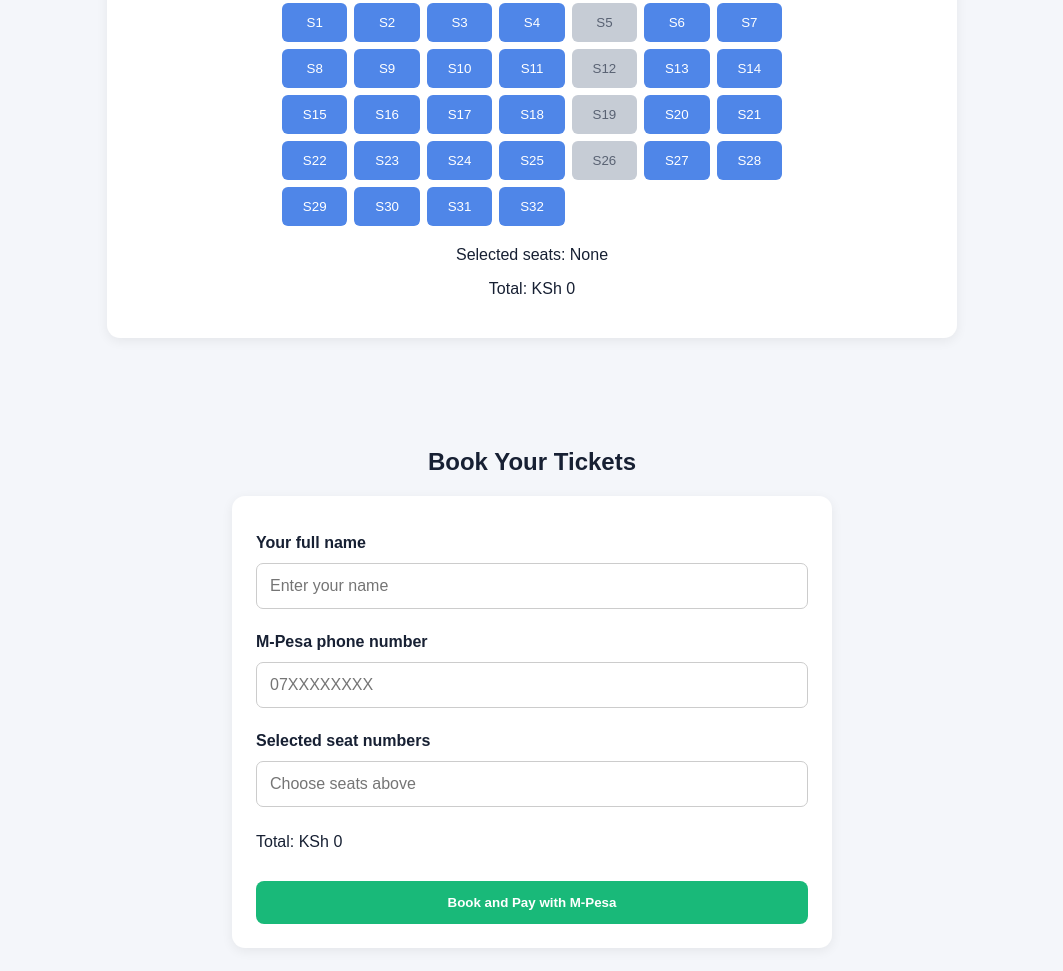
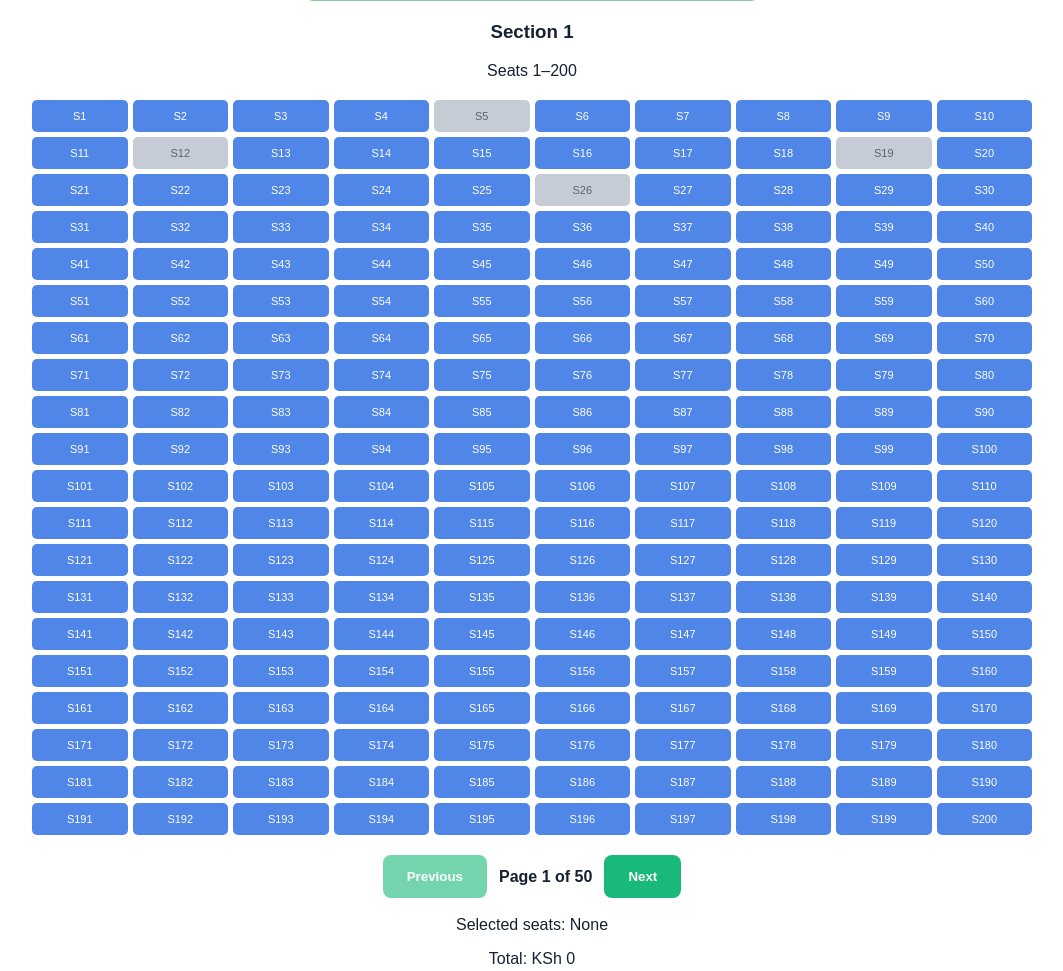
Before and after one commit to TalantaTickects/Talanta-tickects, a plain HTML site: page public/index.html in a window 1280 px wide. Shown: the part 2064-3035 px from the top of the page, without its empty margins (108-1171 px from the left). Drawn offline with Linux system fonts and the light colour scheme.

Commit message:
Update index.html

```diff
--- a/public/index.html
+++ b/public/index.html
@@ -24,7 +24,7 @@ color:white;text-align:center;padding:85px 20px
 .btn{display:inline-block;background:#19b979;color:white;padding:14px 24px;border:0;border-radius:8px;text-decoration:none;font-weight:bold;cursor:pointer}
 .btn:disabled{opacity:.6;cursor:not-allowed}
 section{padding:35px 18px;text-align:center}
-.ticket,.booking,.seat-panel{background:white;padding:24px;border-radius:13px;box-shadow:0 3px 12px #0001;max-width:850px;margin:20px auto}
+.ticket,.booking,.seat-panel{background:white;padding:24px;border-radius:13px;box-shadow:0 3px 12px #0001;max-width:1000px;margin:20px auto}
 .price{color:#079b68;font-size:25px;font-weight:bold}
 .gallery{display:grid;grid-template-columns:repeat(auto-fit,minmax(230px,1fr));gap:15px;max-width:1050px;margin:25px auto}
 .gallery img{width:100%;height:240px;object-fit:cover;border-radius:12px}
@@ -33,11 +33,31 @@ section{padding:35px 18px;text-align:center}
 label{display:block;margin:14px 0 6px;font-weight:bold}
 input,select{width:100%;padding:13px;margin:5px 0 10px;border:1px solid #ccc;border-radius:7px;font-size:16px}
 .booking button{width:100%;margin-top:14px}
-.seat-grid{display:grid;grid-template-columns:repeat(7,1fr);gap:7px;max-width:500px;margin:20px auto}
-.seat{border:0;border-radius:6px;background:#4f86e8;color:white;padding:12px 2px;cursor:pointer}
-.seat.taken{background:#c6ccd5;color:#596273}
+
+.seat-panel{max-width:1100px}
+.seat-grid{
+display:grid;
+grid-template-columns:repeat(10,minmax(0,1fr));
+gap:5px;
+max-width:1000px;
+margin:20px auto;
+}
+.seat{
+border:0;
+border-radius:5px;
+background:#4f86e8;
+color:white;
+padding:10px 2px;
+font-size:11px;
+cursor:pointer;
+min-width:0;
+}
+.seat.taken{background:#c6ccd5;color:#596273;cursor:not-allowed}
 .seat.selected{background:#d71920}
 .pitch{max-width:460px;margin:20px auto;padding:35px;border:2px solid #83c99c;border-radius:12px;background:#e8f5eb;color:#176b43}
+.seat-controls{display:flex;justify-content:center;align-items:center;gap:12px;flex-wrap:wrap;margin:18px auto}
+.seat-controls button{width:auto;margin:0}
+.page-info{font-weight:bold}
 #result{padding:12px;border-radius:8px;overflow-wrap:anywhere;line-height:1.6}
 #result:empty{display:none}
 
@@ -52,11 +72,14 @@ input,select{width:100%;padding:13px;margin:5px 0 10px;border:1px solid #ccc;bor
 .print-button{margin:15px auto}
 
 footer{background:#071b38;color:white;text-align:center;padding:24px}
+
 @media(max-width:600px){
 nav a{display:inline-block;margin:6px;font-size:13px}
 .hero h2{font-size:28px}
 .gallery img{height:210px}
-.seat{padding:10px 1px;font-size:12px}
+.seat-grid{grid-template-columns:repeat(5,minmax(0,1fr));gap:5px}
+.seat{padding:11px 2px;font-size:11px}
+.seat-panel{padding:12px}
 }
 @media print{
 body *{visibility:hidden}
@@ -113,21 +136,35 @@ body *{visibility:hidden}
 <a href="#booking" class="btn">Book Now</a>
 </div>
 <div class="note">
-Blue seats are available. Confirm actual stadium availability before selling tickets.
+Seat numbers are provisional. Confirm the actual stadium seating plan and ticket inventory before selling.
 </div>
 </section>
 
 <section id="seats">
 <h2>🎟️ Choose Your Seats</h2>
 <div class="seat-panel">
+
 <h3>Choose Ticket Category</h3>
 <select id="ticketType">
 <option value="5000">VIP - KSh 5,000</option>
 <option value="2500" selected>Regular - KSh 2,500</option>
 </select>
+
 <p>🔵 Available　🔴 Selected　⚪ Unavailable</p>
+
 <div class="pitch">⚽ PLAYING FIELD ⚽</div>
+
+<h3 id="sectionTitle">Section 1</h3>
+<p id="sectionRange">Seats 1–200</p>
+
 <div id="seatGrid" class="seat-grid"></div>
+
+<div class="seat-controls">
+<button type="button" class="btn" id="previousPage">Previous</button>
+<span id="pageInfo" class="page-info">Page 1 of 50</span>
+<button type="button" class="btn" id="nextPage">Next</button>
+</div>
+
 <p id="seatSummary">Selected seats: None</p>
 <p id="totalSummary">Total: KSh 0</p>
 </div>
@@ -137,6 +174,7 @@ Blue seats are available. Confirm actual stadium availability before selling tic
 <h2>Book Your Tickets</h2>
 <div class="booking">
 <form id="bookingForm">
+
 <label for="customer">Your full name</label>
 <input type="text" id="customer" placeholder="Enter your name" maxlength="100" required>
 
@@ -151,12 +189,12 @@ Blue seats are available. Confirm actual stadium availability before selling tic
 <button type="submit" class="btn" id="submitButton">
 Book and Pay with M-Pesa
 </button>
+
 </form>
 <p id="result" role="status" aria-live="polite"></p>
 </div>
 </section>
 
-<!-- PAID TICKETS -->
 <section id="paidTickets">
 <h2>🎟️ YOUR TALANTA TICKETS</h2>
 <p class="ticket-confirmed">✓ M-Pesa Payment Confirmed</p>
@@ -179,6 +217,10 @@ Download / Print Tickets
 const WORKER_URL =
 "https://talantatickectstalanta-tickects.kfestus462.workers.dev";
 
+const TOTAL_SEATS = 10000;
+const SEATS_PER_PAGE = 200;
+const TOTAL_PAGES = Math.ceil(TOTAL_SEATS / SEATS_PER_PAGE);
+
 const seatGrid = document.getElementById("seatGrid");
 const ticketType = document.getElementById("ticketType");
 const selectedSeatsInput = document.getElementById("selectedSeats");
@@ -190,43 +232,99 @@ const bookingForm = document.getElementById("bookingForm");
 const submitButton = document.getElementById("submitButton");
 
 let selectedSeats = [];
+let currentPage = 1;
+
+// These seats are blocked in the existing configuration.
 const unavailableSeats = [5,12,19,26];
 
-for(let i=1;i<=32;i++){
-  const seat=document.createElement("button");
-  seat.type="button";
-  seat.textContent="S"+i;
-  seat.className="seat";
+function renderSeats(){
+  seatGrid.innerHTML = "";
+
+  const firstSeat = (currentPage - 1) * SEATS_PER_PAGE + 1;
+  const lastSeat = Math.min(
+    currentPage * SEATS_PER_PAGE,
+    TOTAL_SEATS
+  );
+
+  document.getElementById("sectionTitle").textContent =
+    "Section " + currentPage;
+
+  document.getElementById("sectionRange").textContent =
+    "Seats " + firstSeat + "–" + lastSeat;
+
+  document.getElementById("pageInfo").textContent =
+    "Page " + currentPage + " of " + TOTAL_PAGES;
+
+  document.getElementById("previousPage").disabled =
+    currentPage === 1;
+
+  document.getElementById("nextPage").disabled =
+    currentPage === TOTAL_PAGES;
+
+  for(let i = firstSeat; i <= lastSeat; i++){
+    const seat = document.createElement("button");
+
+    seat.type = "button";
+    seat.textContent = "S" + i;
+    seat.className = "seat";
 
     if(unavailableSeats.includes(i)){
       seat.classList.add("taken");
-    seat.disabled=true;
+      seat.disabled = true;
     }else{
+      if(selectedSeats.includes(i)){
+        seat.classList.add("selected");
+      }
+
       seat.addEventListener("click",()=>{
         if(selectedSeats.includes(i)){
-        selectedSeats=selectedSeats.filter(s=>s!==i);
-        seat.classList.remove("selected");
+          selectedSeats = selectedSeats.filter(s => s !== i);
         }else{
           selectedSeats.push(i);
-        seat.classList.add("selected");
         }
+
+        renderSeats();
         updateTotal();
       });
     }
+
     seatGrid.appendChild(seat);
   }
+}
+
+document.getElementById("previousPage").addEventListener("click",()=>{
+  if(currentPage > 1){
+    currentPage--;
+    renderSeats();
+  }
+});
+
+document.getElementById("nextPage").addEventListener("click",()=>{
+  if(currentPage < TOTAL_PAGES){
+    currentPage++;
+    renderSeats();
+  }
+});
 
 function updateTotal(){
-  const price=Number(ticketType.value);
-  const total=selectedSeats.length*price;
+  const price = Number(ticketType.value);
+  const total = selectedSeats.length * price;
 
-  const names=selectedSeats.slice().sort((a,b)=>a-b)
-    .map(s=>"S"+s).join(", ");
+  const names = selectedSeats.slice()
+    .sort((a,b)=>a-b)
+    .map(s=>"S"+s)
+    .join(", ");
 
-  seatSummary.textContent="Selected seats: "+(names||"None");
-  totalSummary.textContent="Total: KSh "+total.toLocaleString("en-KE");
-  bookingTotal.textContent="Total: KSh "+total.toLocaleString("en-KE");
-  selectedSeatsInput.value=names;
+  seatSummary.textContent =
+    "Selected seats: " + (names || "None");
+
+  totalSummary.textContent =
+    "Total: KSh " + total.toLocaleString("en-KE");
+
+  bookingTotal.textContent =
+    "Total: KSh " + total.toLocaleString("en-KE");
+
+  selectedSeatsInput.value = names;
 }
 
 ticketType.addEventListener("change",updateTotal);
@@ -236,115 +334,122 @@ function delay(ms){
 }
 
 async function apiRequest(path,options={}){
-  const response=await fetch(WORKER_URL+path,options);
+  const response = await fetch(WORKER_URL + path,options);
   let data;
 
   try{
-    data=await response.json();
+    data = await response.json();
   }catch{
     throw new Error("Server returned an invalid response.");
   }
 
-  if(!response.ok||data.success===false){
-    throw new Error(data.message||"Request failed.");
+  if(!response.ok || data.success === false){
+    throw new Error(data.message || "Request failed.");
   }
+
   return data;
 }
 
 // GENERATE AND DISPLAY PAID TICKETS
 function displayPaidTickets(bookingId,booking,tickets){
-  const container=document.getElementById("paidTickets");
-  const ticketList=document.getElementById("ticketList");
+  const container = document.getElementById("paidTickets");
+  const ticketList = document.getElementById("ticketList");
 
-  ticketList.innerHTML="";
+  ticketList.innerHTML = "";
 
-  if(!tickets||tickets.length===0){
-    result.textContent="Payment confirmed. Waiting for ticket generation.";
+  if(!tickets || tickets.length === 0){
+    result.textContent =
+      "Payment confirmed. Waiting for ticket generation.";
     return;
   }
 
-  if(typeof QRCode==="undefined"){
-    result.textContent="Payment confirmed, but QR library failed to load. Please reload the page to view your tickets.";
+  if(typeof QRCode === "undefined"){
+    result.textContent =
+      "Payment confirmed, but QR library failed to load. Please reload the page.";
     return;
   }
 
   tickets.forEach((ticket,index)=>{
-    const card=document.createElement("div");
-    card.className="paid-ticket";
+    const card = document.createElement("div");
+    card.className = "paid-ticket";
 
-    const heading=document.createElement("h3");
-    heading.textContent="TALANTA TICKET #"+(index+1);
+    const heading = document.createElement("h3");
+    heading.textContent = "TALANTA TICKET #" + (index + 1);
 
-    const match=document.createElement("p");
-    match.textContent="Bayern Munich vs Ajax";
+    const match = document.createElement("p");
+    match.textContent = "Bayern Munich vs Ajax";
 
-    const details=document.createElement("div");
-    details.className="ticket-details";
+    const details = document.createElement("div");
+    details.className = "ticket-details";
 
-    const customer=document.createElement("p");
-    customer.textContent="Customer: "+booking.customer_name;
+    const customer = document.createElement("p");
+    customer.textContent = "Customer: " + booking.customer_name;
 
-    const seat=document.createElement("p");
-    seat.textContent="Seat: S"+ticket.seat_number;
+    const seat = document.createElement("p");
+    seat.textContent = "Seat: S" + ticket.seat_number;
 
-    const reference=document.createElement("p");
-    reference.textContent="Booking reference: "+bookingId;
+    const reference = document.createElement("p");
+    reference.textContent = "Booking reference: " + bookingId;
 
-    const codeLabel=document.createElement("p");
-    codeLabel.textContent="Ticket verification code:";
+    const codeLabel = document.createElement("p");
+    codeLabel.textContent = "Ticket verification code:";
 
-    const code=document.createElement("p");
-    code.className="ticket-code";
-    code.textContent=ticket.ticket_code;
+    const code = document.createElement("p");
+    code.className = "ticket-code";
+    code.textContent = ticket.ticket_code;
 
-    const qr=document.createElement("div");
-    qr.className="ticket-qr";
+    const qr = document.createElement("div");
+    qr.className = "ticket-qr";
 
-    const confirmation=document.createElement("p");
-    confirmation.className="ticket-confirmed";
-    confirmation.textContent="✓ PAID";
+    const confirmation = document.createElement("p");
+    confirmation.className = "ticket-confirmed";
+    confirmation.textContent = "✓ PAID";
 
     details.append(customer,seat,reference);
     card.append(heading,match,details,codeLabel,code,qr,confirmation);
     ticketList.appendChild(card);
 
     new QRCode(qr,{
-      text:ticket.ticket_code,
-      width:180,
-      height:180,
-      correctLevel:QRCode.CorrectLevel.H
+      text: ticket.ticket_code,
+      width: 180,
+      height: 180,
+      correctLevel: QRCode.CorrectLevel.H
     });
   });
 
-  container.style.display="block";
+  container.style.display = "block";
   container.scrollIntoView({behavior:"smooth"});
 }
 
 // CHECK PAYMENT STATUS
 async function checkBookingStatus(bookingId){
-  result.textContent="Check your phone and enter your M-Pesa PIN. Waiting for payment confirmation...";
+  result.textContent =
+    "Check your phone and enter your M-Pesa PIN. Waiting for payment confirmation...";
 
-  for(let attempt=0;attempt<24;attempt++){
+  for(let attempt = 0; attempt < 24; attempt++){
     await delay(5000);
 
     try{
-      const data=await apiRequest(
-        "/api/bookings/"+encodeURIComponent(bookingId)
+      const data = await apiRequest(
+        "/api/bookings/" + encodeURIComponent(bookingId)
       );
 
-      if(data.booking.status==="PAID"){
-        result.textContent="PAYMENT CONFIRMED! Your Talanta tickets are ready.";
+      if(data.booking.status === "PAID"){
+        result.textContent =
+          "PAYMENT CONFIRMED! Your Talanta tickets are ready.";
 
         displayPaidTickets(
           bookingId,
           data.booking,
-          data.tickets||[]
+          data.tickets || []
         );
+
         return;
       }
 
-      if(data.booking.status==="FAILED"){
-        result.textContent="Payment was not completed. Please contact support. Booking reference: "+bookingId;
+      if(data.booking.status === "FAILED"){
+        result.textContent =
+          "Payment was not completed. Please contact support. Booking reference: " + bookingId;
         return;
       }
     }catch(error){
@@ -352,42 +457,48 @@ async function checkBookingStatus(bookingId){
     }
   }
 
-  result.textContent="Payment confirmation has not arrived yet. Please do not pay again immediately. Booking reference: "+bookingId+". Contact support if you have already entered your PIN.";
+  result.textContent =
+    "Payment confirmation has not arrived yet. Please do not pay again immediately. Booking reference: " +
+    bookingId + ". Contact support if you have already entered your PIN.";
 }
 
 // CREATE BOOKING AND REQUEST PAYMENT
 bookingForm.addEventListener("submit",async function(e){
   e.preventDefault();
 
-  if(selectedSeats.length===0){
-    result.textContent="Please select at least one seat.";
+  if(selectedSeats.length === 0){
+    result.textContent = "Please select at least one seat.";
     return;
   }
 
-  if(!bookingForm.reportValidity())return;
+  if(!bookingForm.reportValidity()) return;
 
-  const customerName=document.getElementById("customer").value.trim();
-  const phone=document.getElementById("phone").value.trim();
+  const customerName =
+    document.getElementById("customer").value.trim();
+
+  const phone =
+    document.getElementById("phone").value.trim();
 
   if(!customerName){
-    result.textContent="Please enter your full name.";
+    result.textContent = "Please enter your full name.";
     return;
   }
 
-  submitButton.disabled=true;
-  submitButton.textContent="Saving booking...";
-  result.textContent="Please wait. We are saving your booking.";
+  submitButton.disabled = true;
+  submitButton.textContent = "Saving booking...";
+  result.textContent = "Please wait. We are saving your booking.";
 
   try{
-    // SAVE BOOKING
-    const booking=await apiRequest("/api/bookings",{
-      method:"POST",
-      headers:{"Content-Type":"application/json"},
-      body:JSON.stringify({
-        customerName:customerName,
-        phone:phone,
-        seats:selectedSeats,
-        ticketType:Number(ticketType.value)===5000?"VIP":"Regular"
+    const booking = await apiRequest("/api/bookings",{
+      method: "POST",
+      headers: {"Content-Type":"application/json"},
+      body: JSON.stringify({
+        customerName: customerName,
+        phone: phone,
+        seats: selectedSeats,
+        ticketType: Number(ticketType.value) === 5000
+          ? "VIP"
+          : "Regular"
       })
     });
 
@@ -395,34 +506,39 @@ bookingForm.addEventListener("submit",async function(e){
       throw new Error("Booking reference was not returned.");
     }
 
-    result.textContent="Booking saved. Reference: "+booking.bookingId+". Requesting M-Pesa payment...";
+    result.textContent =
+      "Booking saved. Reference: " + booking.bookingId +
+      ". Requesting M-Pesa payment...";
 
-    // REQUEST M-PESA
-    submitButton.textContent="Sending M-Pesa prompt...";
+    submitButton.textContent = "Sending M-Pesa prompt...";
 
-    const payment=await apiRequest("/api/mpesa/stkpush",{
-      method:"POST",
-      headers:{"Content-Type":"application/json"},
-      body:JSON.stringify({bookingId:booking.bookingId})
+    const payment = await apiRequest("/api/mpesa/stkpush",{
+      method: "POST",
+      headers: {"Content-Type":"application/json"},
+      body: JSON.stringify({
+        bookingId: booking.bookingId
+      })
     });
 
     if(!payment.success){
-      throw new Error(payment.message||"M-Pesa payment request failed.");
+      throw new Error(payment.message || "M-Pesa payment request failed.");
     }
 
-    submitButton.textContent="Waiting for payment...";
+    submitButton.textContent = "Waiting for payment...";
 
-    // CHECK PAYMENT
     await checkBookingStatus(booking.bookingId);
 
   }catch(error){
-    result.textContent="Notice: "+error.message+" If a booking was already created, contact support before submitting again.";
+    result.textContent =
+      "Notice: " + error.message +
+      " If a booking was already created, contact support before submitting again.";
   }finally{
-    submitButton.disabled=false;
-    submitButton.textContent="Book and Pay with M-Pesa";
+    submitButton.disabled = false;
+    submitButton.textContent = "Book and Pay with M-Pesa";
   }
 });
 
+renderSeats();
 updateTotal();
 </script>
 
```
Lines whose indentation alone changed are shown as unchanged.
